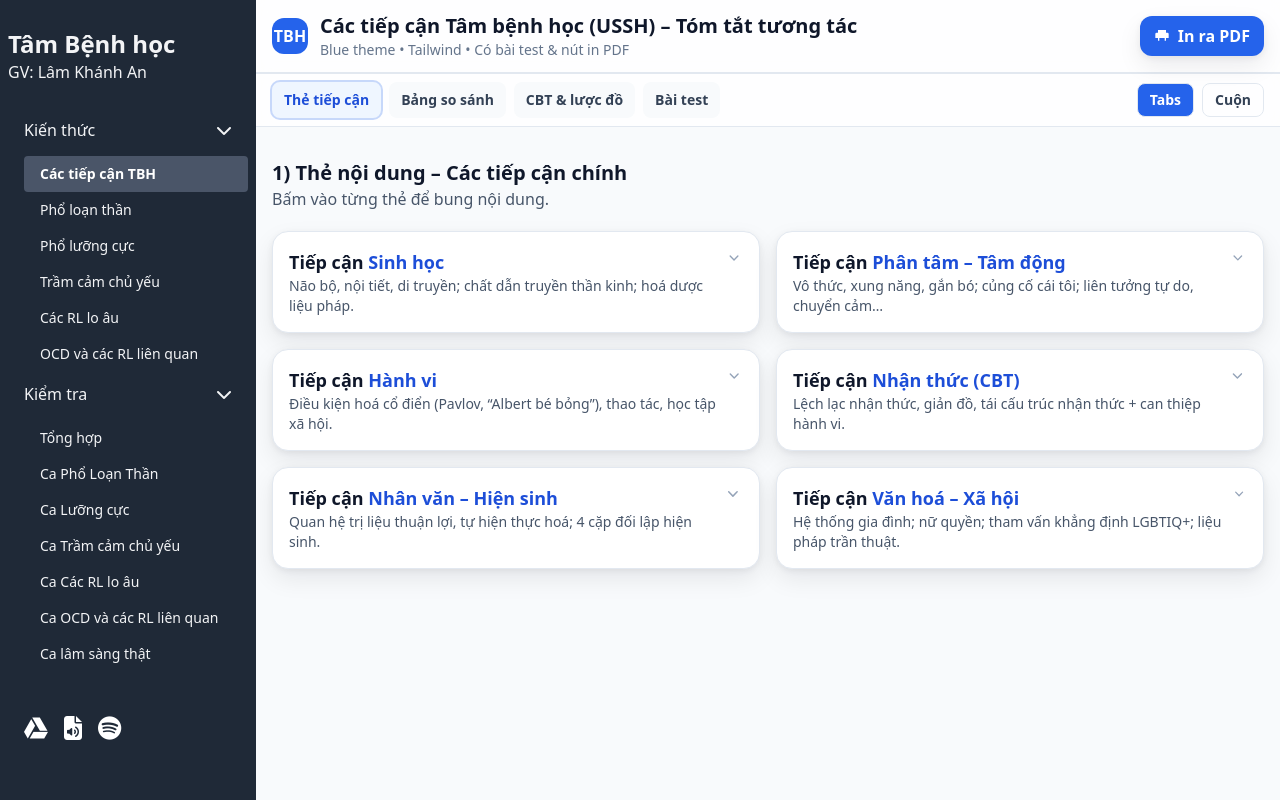
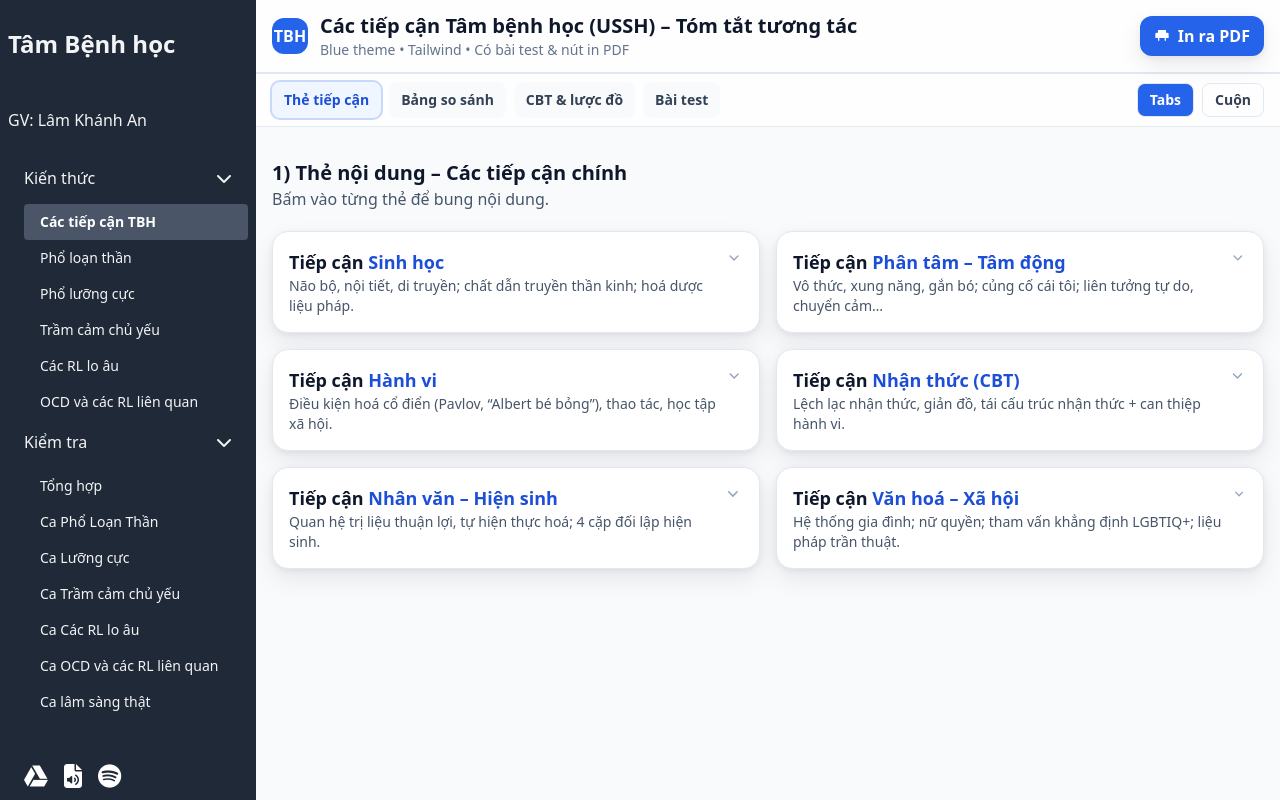
Before and after one commit to zoom2408/TamBenhHoc, a website: page index.html in a window 1280 px wide. Drawn offline with nearby package versions, Linux system fonts and the light colour scheme.

Commit message:
fix: sticky sidebar icons

```diff
--- a/index.html
+++ b/index.html
@@ -21,7 +21,7 @@
 </head>
 <body class="bg-gray-100 font-sans text-sm md:text-base">
     <div class="flex h-screen overflow-hidden">
-        <aside id="sidebar" class="bg-gray-800 text-gray-100 w-64 space-y-6 py-7 px-2 absolute inset-y-0 left-0 transform -translate-x-full md:relative md:translate-x-0 z-30 h-screen overflow-y-auto">
+        <aside id="sidebar" class="bg-gray-800 text-gray-100 w-64 flex flex-col space-y-6 py-7 px-2 absolute inset-y-0 left-0 transform -translate-x-full md:relative md:translate-x-0 z-30 h-screen overflow-y-auto">
                 <span class="text-xl md:text-2xl font-extrabold">Tâm Bệnh học</span>
 
             </br>
@@ -84,7 +84,7 @@
                     </div>
                 </div>
             </nav>
-            <div class="flex p-4 space-x-4 text-white">
+            <div class="flex p-4 space-x-4 text-white mt-auto mb-10">
 
                     <i class="fab fa-google-drive text-2xl"></i>
                     <span class="absolute bottom-full left-1/2 -translate-x-1/2 mb-2 px-2 py-1 text-xs text-white bg-gray-700 rounded opacity-0 group-hover:opacity-100 pointer-events-none whitespace-nowrap">Tài liệu môn học</span>
```
